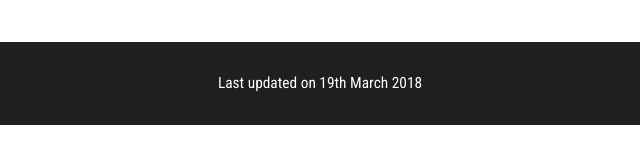
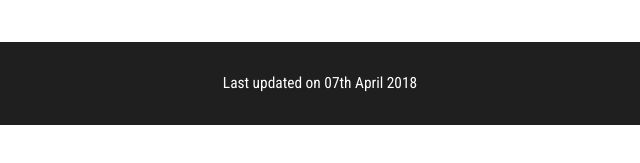
Before and after one commit to prats13bag/prats13bag.github.io, a plain HTML site: page index.html in a window 1280 px wide. Shown: the part 4764-4927 px from the top of the page, 320-960 px from the left. Drawn offline with Linux system fonts and the light colour scheme; a web font is replaced by a local one.

Commit message:
Resume Updated

```diff
--- a/index.html
+++ b/index.html
@@ -491,7 +491,7 @@
     <!--footer-->
 	<div class="footer">
 		<div class="container">
-			<p>Last updated on 19th March 2018
+			<p>Last updated on 07th April 2018
 		</div>
 	</div>
 	<!--//footer-->
```
Also changed, not shown: 1 other file.
